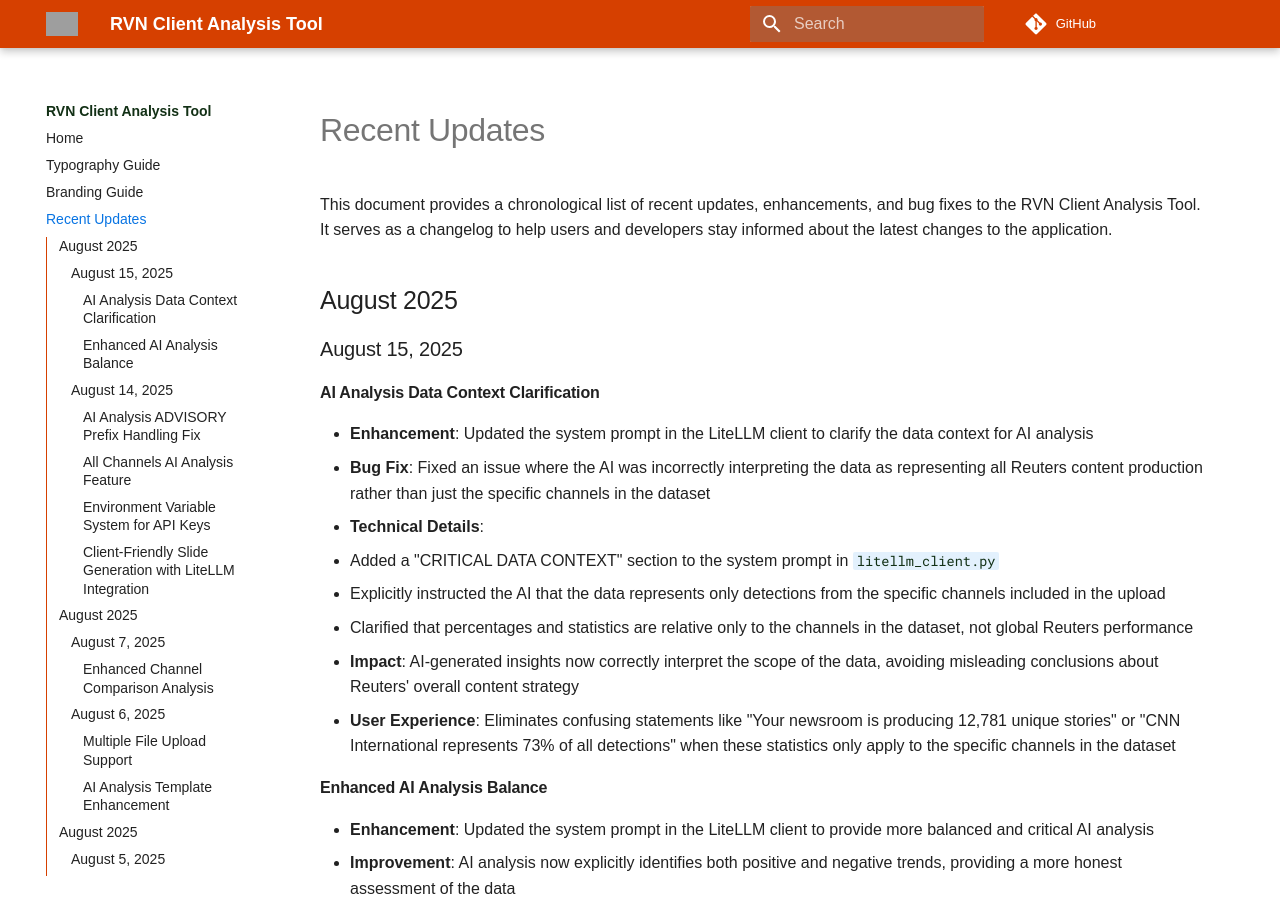
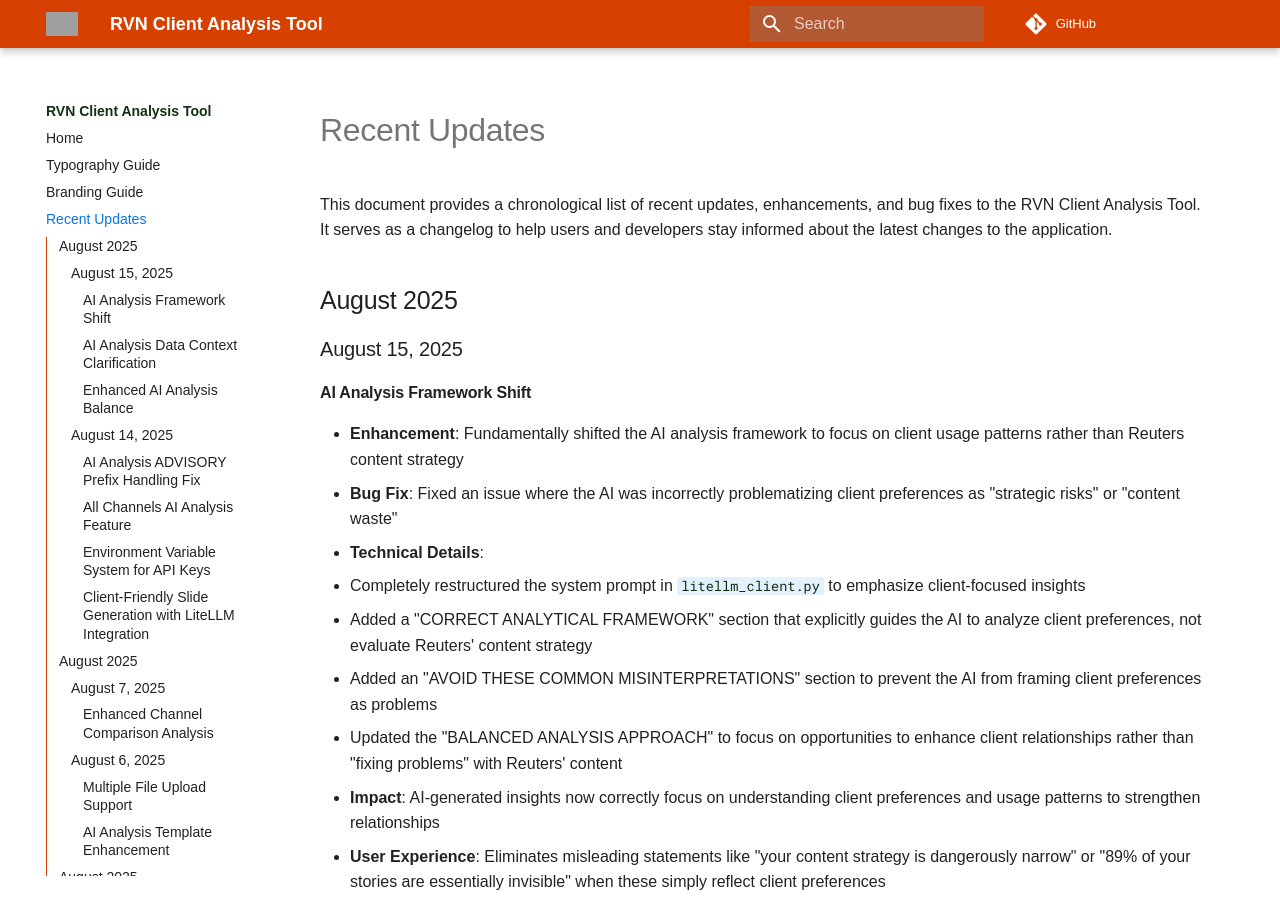
Before and after one commit to cinveen/RVN-Client-Analysis-Tool, an MkDocs documentation site: the page built from docs/recent_updates.md, in a window 1280 px wide and 900 px high. Built offline with MkDocs 1.6.1 and Material for MkDocs 9.7.7, drawn with Linux system fonts in a browser that asks for light colours; some web fonts are replaced; comment, search, counter and statistics services are not loaded; some of the changed text lies outside the part shown; grey boxes are pictures that could not be loaded.

Commit message:
Update recent_updates.md with AI Analysis Framework Shift entry

```diff
--- a/docs/recent_updates.md
+++ b/docs/recent_updates.md
@@ -5,6 +5,18 @@
 ## August 2025
 
 ### August 15, 2025
+
+#### AI Analysis Framework Shift
+
+- **Enhancement**: Fundamentally shifted the AI analysis framework to focus on client usage patterns rather than Reuters content strategy
+- **Bug Fix**: Fixed an issue where the AI was incorrectly problematizing client preferences as "strategic risks" or "content waste"
+- **Technical Details**:
+  - Completely restructured the system prompt in `litellm_client.py` to emphasize client-focused insights
+  - Added a "CORRECT ANALYTICAL FRAMEWORK" section that explicitly guides the AI to analyze client preferences, not evaluate Reuters' content strategy
+  - Added an "AVOID THESE COMMON MISINTERPRETATIONS" section to prevent the AI from framing client preferences as problems
+  - Updated the "BALANCED ANALYSIS APPROACH" to focus on opportunities to enhance client relationships rather than "fixing problems" with Reuters' content
+- **Impact**: AI-generated insights now correctly focus on understanding client preferences and usage patterns to strengthen relationships
+- **User Experience**: Eliminates misleading statements like "your content strategy is dangerously narrow" or "89% of your stories are essentially invisible" when these simply reflect client preferences
 
 #### AI Analysis Data Context Clarification
 
```
Also changed, not shown: other parts of docs/recent_updates.md (+0 -7 lines).
